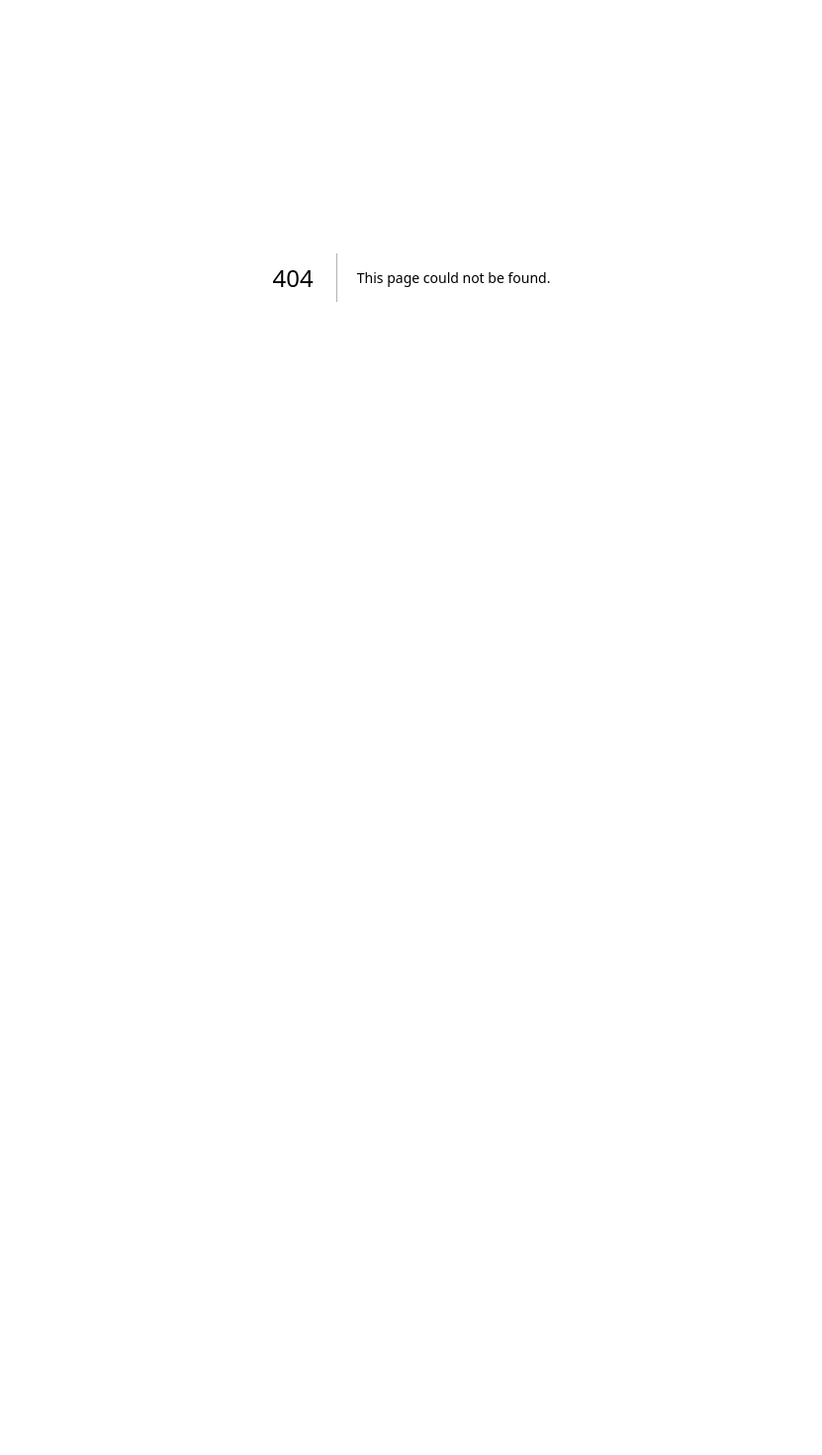
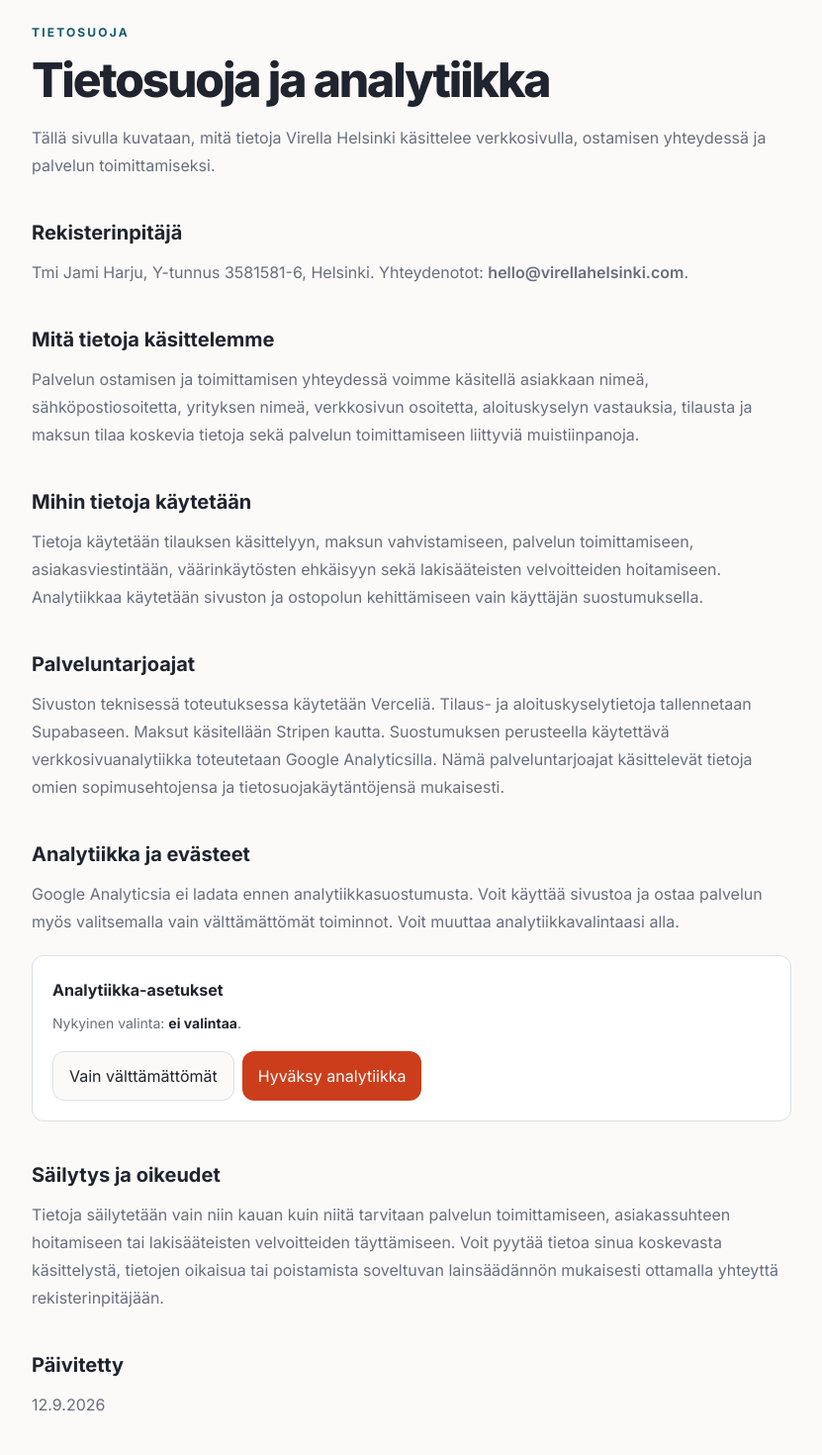
Before and after one commit to Jambovisuaalit/virella-helsinki-web, a Next.js app: page /tietosuoja in a window 1280 px wide. Before the commit this address had no page. Shown: the part 120-1590 px from the top of the page at 99% size, without its empty margins (224-1055 px from the left). Before the commit the page ends 800 px from the top, so only its background shows below. Built offline with nearby package versions, Linux system fonts and the light colour scheme.

Commit message:
feat: add privacy and analytics settings page

```diff
--- /dev/null
+++ b/app/tietosuoja/page.tsx
@@ -0,0 +1,68 @@
+import type { Metadata } from "next";
+import { AnalyticsPreferences } from "@/components/privacy/analytics-preferences";
+import { SectionContainer } from "@/components/layout/section-container";
+import { SiteFooter } from "@/components/site/footer";
+import { SiteHeader } from "@/components/site/header";
+import { businessConfig } from "@/config/business";
+
+export const metadata: Metadata = {
+  title: "Tietosuoja",
+  description: "Virella Helsingin tietosuoja- ja analytiikkakäytännöt.",
+  alternates: { canonical: "/tietosuoja" },
+};
+
+export default function PrivacyPage() {
+  return (
+    <>
+      <SiteHeader />
+      <main>
+        <SectionContainer className="py-14 md:py-20">
+          <div className="mx-auto max-w-3xl">
+            <p className="text-xs font-bold uppercase tracking-[0.18em] text-brand">Tietosuoja</p>
+            <h1 className="mt-4 text-4xl font-extrabold tracking-[-0.045em] sm:text-5xl">Tietosuoja ja analytiikka</h1>
+            <p className="mt-5 text-base leading-7 text-muted">Tällä sivulla kuvataan, mitä tietoja Virella Helsinki käsittelee verkkosivulla, ostamisen yhteydessä ja palvelun toimittamiseksi.</p>
+
+            <div className="mt-10 space-y-10 text-sm leading-7 text-muted sm:text-base">
+              <section>
+                <h2 className="text-xl font-bold text-foreground">Rekisterinpitäjä</h2>
+                <p className="mt-3">{businessConfig.legalName}, Y-tunnus {businessConfig.businessId}, {businessConfig.city}. Yhteydenotot: <a href={`mailto:${businessConfig.email}`} className="font-semibold text-brand underline underline-offset-4">{businessConfig.email}</a>.</p>
+              </section>
+
+              <section>
+                <h2 className="text-xl font-bold text-foreground">Mitä tietoja käsittelemme</h2>
+                <p className="mt-3">Palvelun ostamisen ja toimittamisen yhteydessä voimme käsitellä asiakkaan nimeä, sähköpostiosoitetta, yrityksen nimeä, verkkosivun osoitetta, aloituskyselyn vastauksia, tilausta ja maksun tilaa koskevia tietoja sekä palvelun toimittamiseen liittyviä muistiinpanoja.</p>
+              </section>
+
+              <section>
+                <h2 className="text-xl font-bold text-foreground">Mihin tietoja käytetään</h2>
+                <p className="mt-3">Tietoja käytetään tilauksen käsittelyyn, maksun vahvistamiseen, palvelun toimittamiseen, asiakasviestintään, väärinkäytösten ehkäisyyn sekä lakisääteisten velvoitteiden hoitamiseen. Analytiikkaa käytetään sivuston ja ostopolun kehittämiseen vain käyttäjän suostumuksella.</p>
+              </section>
+
+              <section>
+                <h2 className="text-xl font-bold text-foreground">Palveluntarjoajat</h2>
+                <p className="mt-3">Sivuston teknisessä toteutuksessa käytetään Verceliä. Tilaus- ja aloituskyselytietoja tallennetaan Supabaseen. Maksut käsitellään Stripen kautta. Suostumuksen perusteella käytettävä verkkosivuanalytiikka toteutetaan Google Analyticsilla. Nämä palveluntarjoajat käsittelevät tietoja omien sopimusehtojensa ja tietosuojakäytäntöjensä mukaisesti.</p>
+              </section>
+
+              <section>
+                <h2 className="text-xl font-bold text-foreground">Analytiikka ja evästeet</h2>
+                <p className="mt-3">Google Analyticsia ei ladata ennen analytiikkasuostumusta. Voit käyttää sivustoa ja ostaa palvelun myös valitsemalla vain välttämättömät toiminnot. Voit muuttaa analytiikkavalintaasi alla.</p>
+                <div className="mt-5"><AnalyticsPreferences /></div>
+              </section>
+
+              <section>
+                <h2 className="text-xl font-bold text-foreground">Säilytys ja oikeudet</h2>
+                <p className="mt-3">Tietoja säilytetään vain niin kauan kuin niitä tarvitaan palvelun toimittamiseen, asiakassuhteen hoitamiseen tai lakisääteisten velvoitteiden täyttämiseen. Voit pyytää tietoa sinua koskevasta käsittelystä, tietojen oikaisua tai poistamista soveltuvan lainsäädännön mukaisesti ottamalla yhteyttä rekisterinpitäjään.</p>
+              </section>
+
+              <section>
+                <h2 className="text-xl font-bold text-foreground">Päivitetty</h2>
+                <p className="mt-3">12.9.2026</p>
+              </section>
+            </div>
+          </div>
+        </SectionContainer>
+      </main>
+      <SiteFooter />
+    </>
+  );
+}
```
